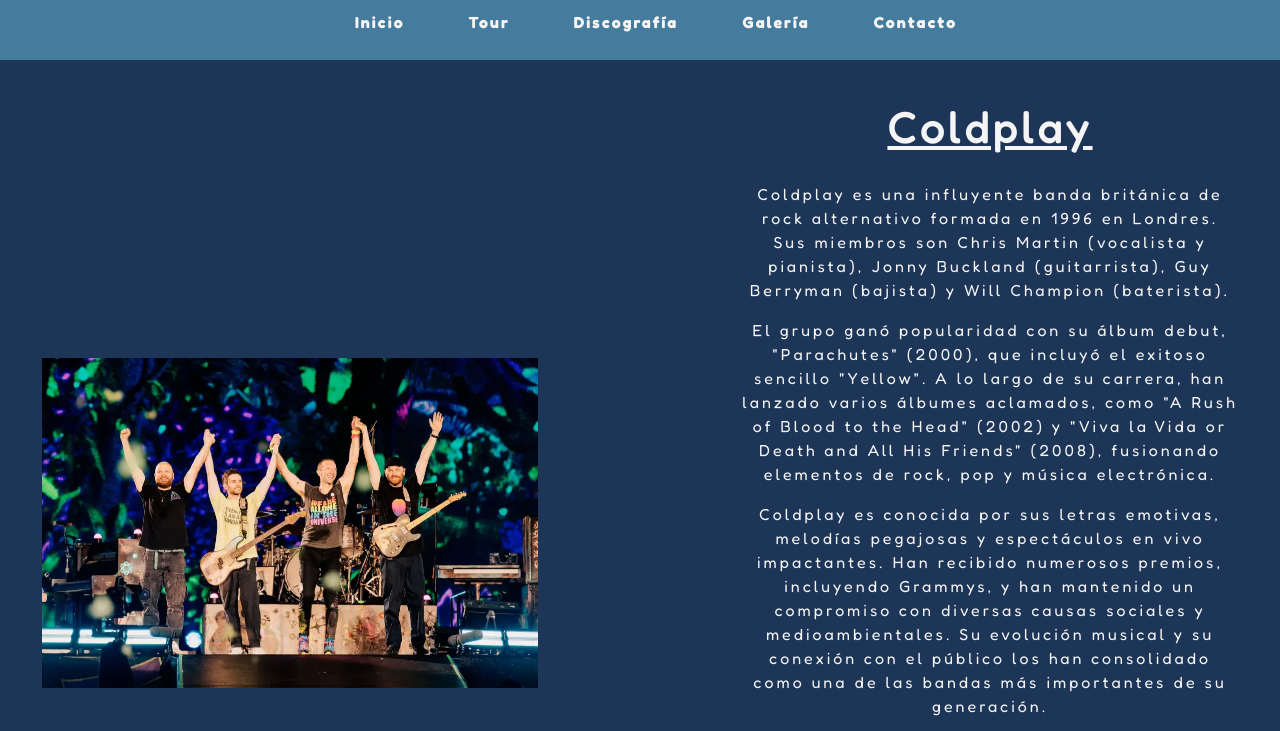
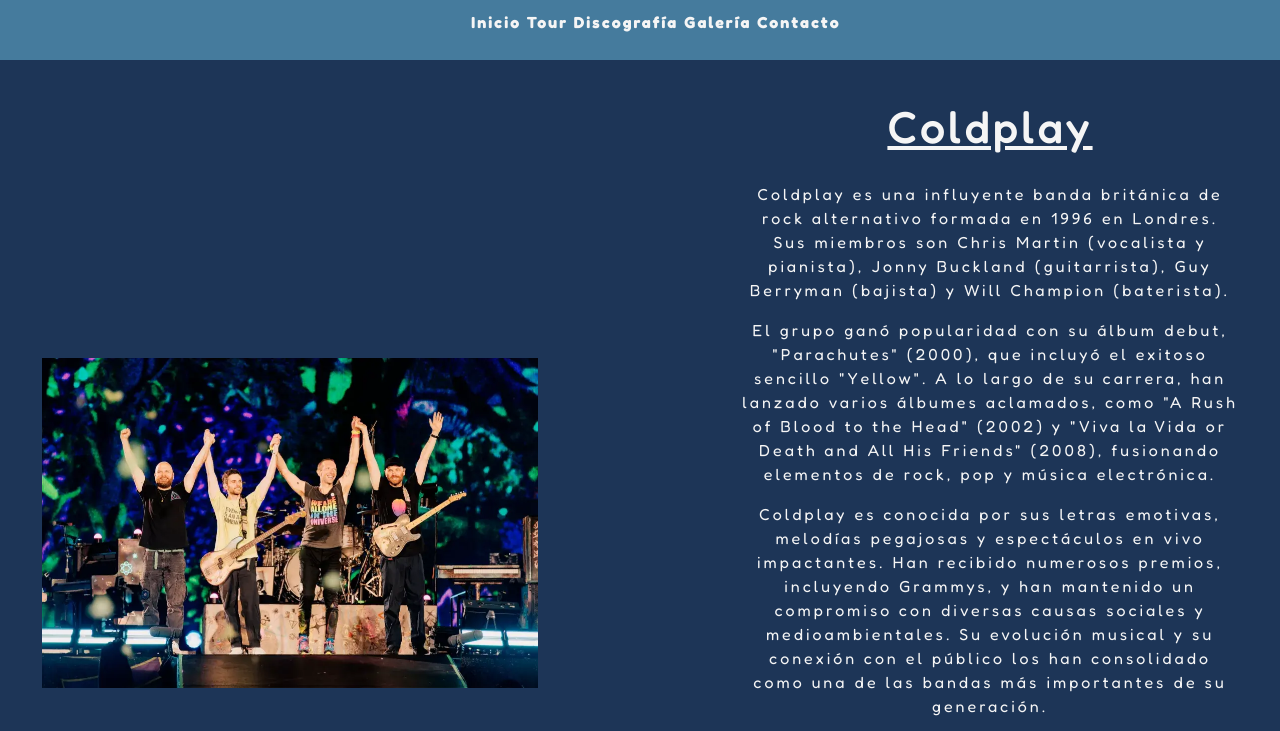
Before and after one commit to nahueldesoza/proyecto-coldplay, a website: page index.html in a window 1280 px wide. Shown: the top 731 px of the page. Drawn offline with nearby package versions, Linux system fonts and the light colour scheme; files that its build step writes are made by us from their sources.

Commit message:
pequeñas modificaciones

```diff
--- a/scss/base/_header.scss
+++ b/scss/base/_header.scss
@@ -29,10 +29,12 @@
     font-size: 1em;
     padding: 10px;
     letter-spacing: 2px;
-    @include flex-row;
+    display: flex;
+    justify-content: center;
+    align-items: center;
     nav{
         ul{
-            @include flex-row;
+
             gap: 4rem;
             li{
                 display: inline-block;
```
